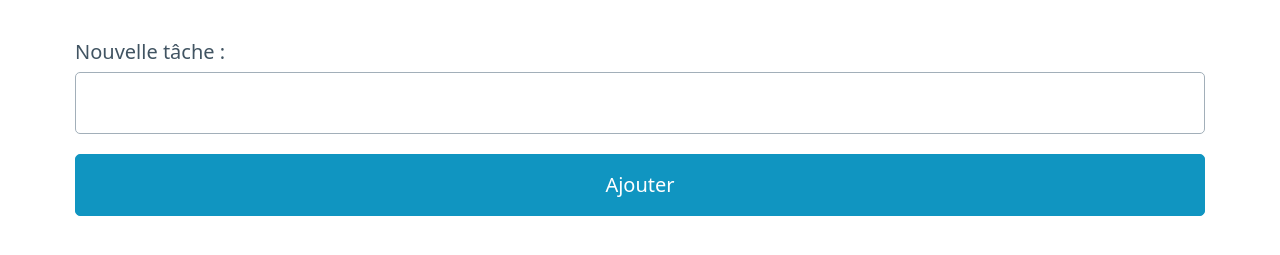
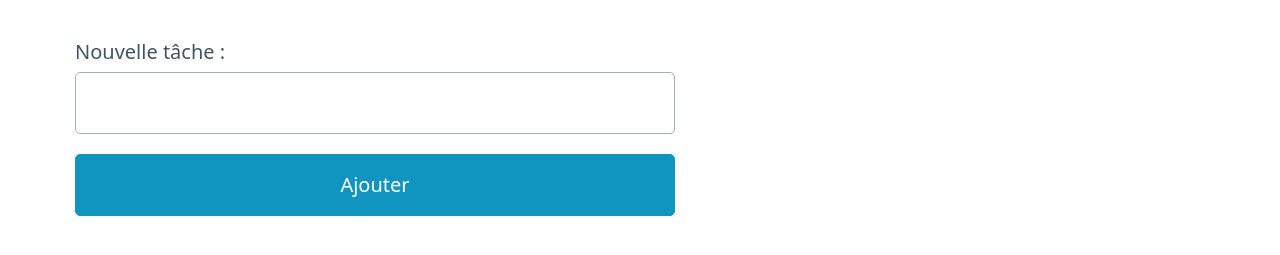
Before and after one commit to jneda/todolist-vanilla, a website built with Vite: page index.html in a window 1280 px wide. Shown: the part 103-358 px from the top of the page. Built offline with nearby package versions, Linux system fonts and the light colour scheme.

Commit message:
fix: set add task form width

```diff
--- a/style.css
+++ b/style.css
@@ -5,6 +5,10 @@ ul {
 
 h1 {
   margin: 2rem 0;
+}
+
+form {
+  max-width: 30rem;
 }
 
 li {
```
